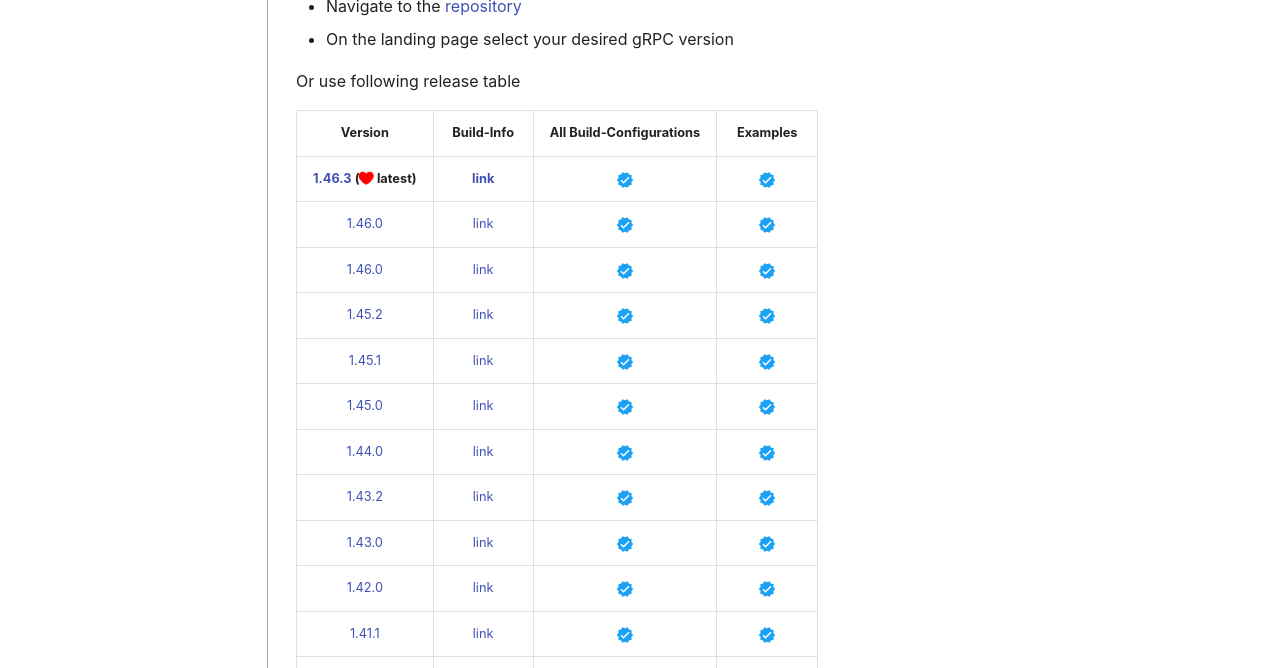
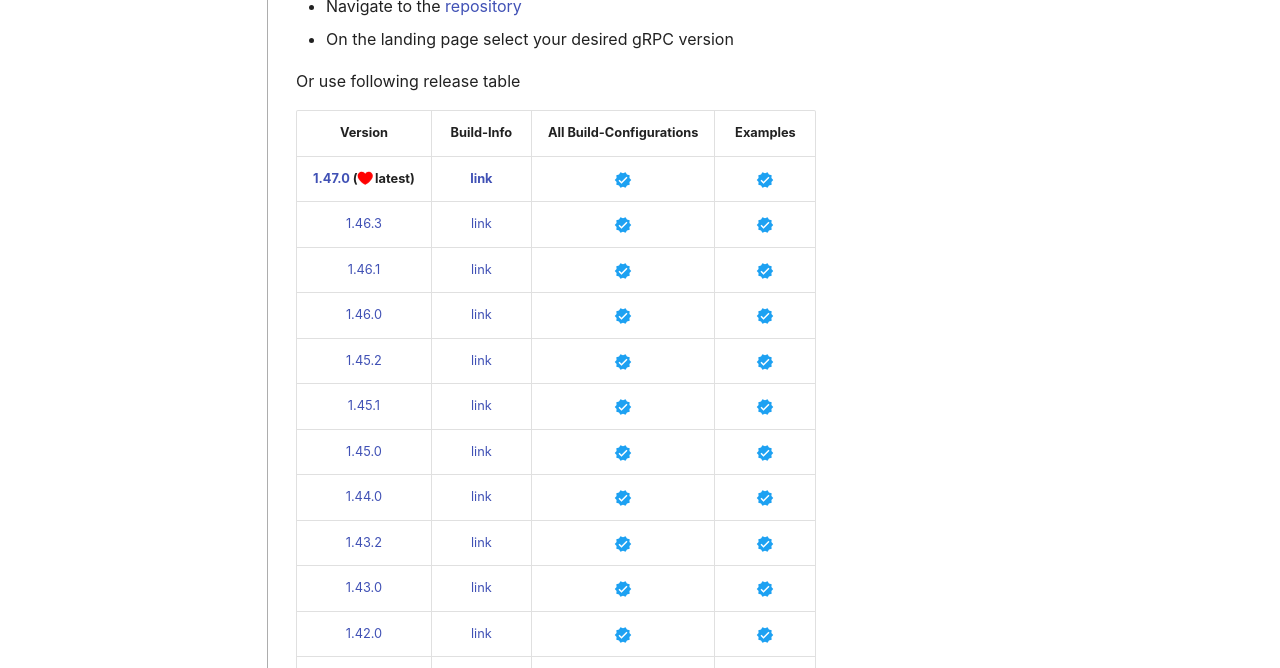
Before and after one commit to thommyho/Cpp-gRPC-Windows-PreBuilts, an MkDocs documentation site: the page built from docs/steps.md, in a window 1280 px wide and 900 px high. Shown: the part 232-900 px from the top of the window. Built offline with MkDocs 1.6.1 and Material for MkDocs 9.7.7, drawn with Linux system fonts in a browser that asks for light colours; emoji names are drawn with the system emoji font; some web fonts are replaced; comment, search, counter and statistics services are not loaded.

Commit message:
Version bump v1.47

```diff
--- a/docs/steps.md
+++ b/docs/steps.md
@@ -9,8 +9,9 @@
 
 |                                                         Version                                                         |                                 Build-Info                                 |        All Build-Configurations         |                Examples                 |
 |:-----------------------------------------------------------------------------------------------------------------------:|:--------------------------------------------------------------------------:|:---------------------------------------:|:---------------------------------------:|
-| **[1.46.3](https://github.com/thommyho/gRPC_windows/releases/tag/v1.46.3) (:octicons-heart-fill-24:{ .heart } latest)** | **[link](https://github.com/thommyho/gRPC_windows_prebuilt/tree/v1.46.3)** | :material-check-decagram:{ .tick-blue } | :material-check-decagram:{ .tick-blue } |
-|                         [1.46.0](https://github.com/thommyho/gRPC_windows/releases/tag/v1.46.1)                         |   [link](https://github.com/thommyho/gRPC_windows_prebuilt/tree/v1.46.1)   | :material-check-decagram:{ .tick-blue } | :material-check-decagram:{ .tick-blue } |
+| **[1.47.0](https://github.com/thommyho/gRPC_windows/releases/tag/v1.47.0) (:octicons-heart-fill-24:{ .heart } latest)** | **[link](https://github.com/thommyho/gRPC_windows_prebuilt/tree/v1.47.0)** | :material-check-decagram:{ .tick-blue } | :material-check-decagram:{ .tick-blue } |
+|                         [1.46.3](https://github.com/thommyho/gRPC_windows/releases/tag/v1.46.3)                         |   [link](https://github.com/thommyho/gRPC_windows_prebuilt/tree/v1.46.1)   | :material-check-decagram:{ .tick-blue } | :material-check-decagram:{ .tick-blue } |
+|                         [1.46.1](https://github.com/thommyho/gRPC_windows/releases/tag/v1.46.1)                         |   [link](https://github.com/thommyho/gRPC_windows_prebuilt/tree/v1.46.1)   | :material-check-decagram:{ .tick-blue } | :material-check-decagram:{ .tick-blue } |
 |                         [1.46.0](https://github.com/thommyho/gRPC_windows/releases/tag/v1.46.0)                         |   [link](https://github.com/thommyho/gRPC_windows_prebuilt/tree/v1.46.0)   | :material-check-decagram:{ .tick-blue } | :material-check-decagram:{ .tick-blue } |
 |                         [1.45.2](https://github.com/thommyho/gRPC_windows/releases/tag/v1.45.2)                         |   [link](https://github.com/thommyho/gRPC_windows_prebuilt/tree/v1.45.2)   | :material-check-decagram:{ .tick-blue } | :material-check-decagram:{ .tick-blue } |
 |                         [1.45.1](https://github.com/thommyho/gRPC_windows/releases/tag/v1.45.1)                         |   [link](https://github.com/thommyho/gRPC_windows_prebuilt/tree/v1.45.1)   | :material-check-decagram:{ .tick-blue } | :material-check-decagram:{ .tick-blue } |
```
